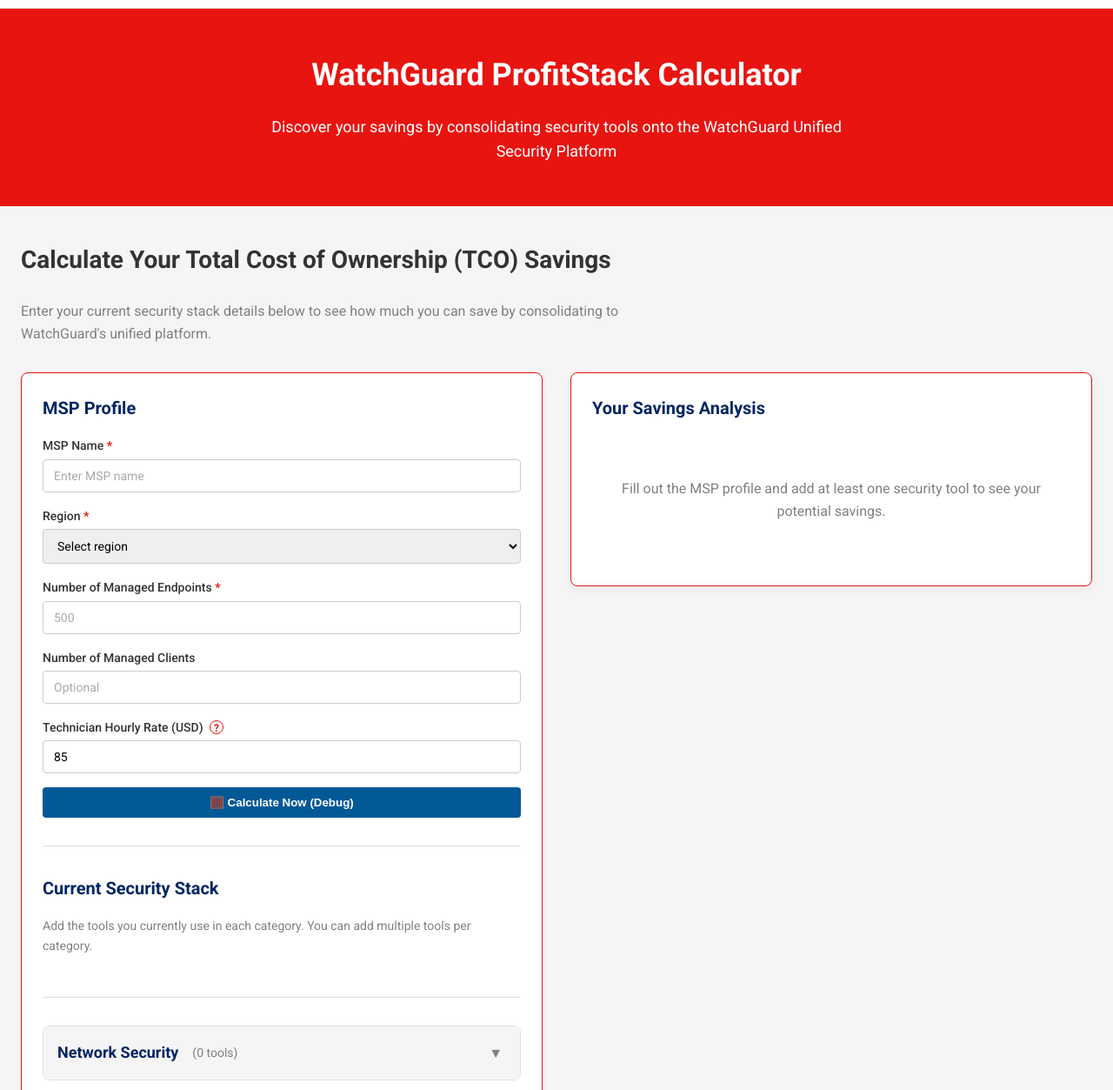
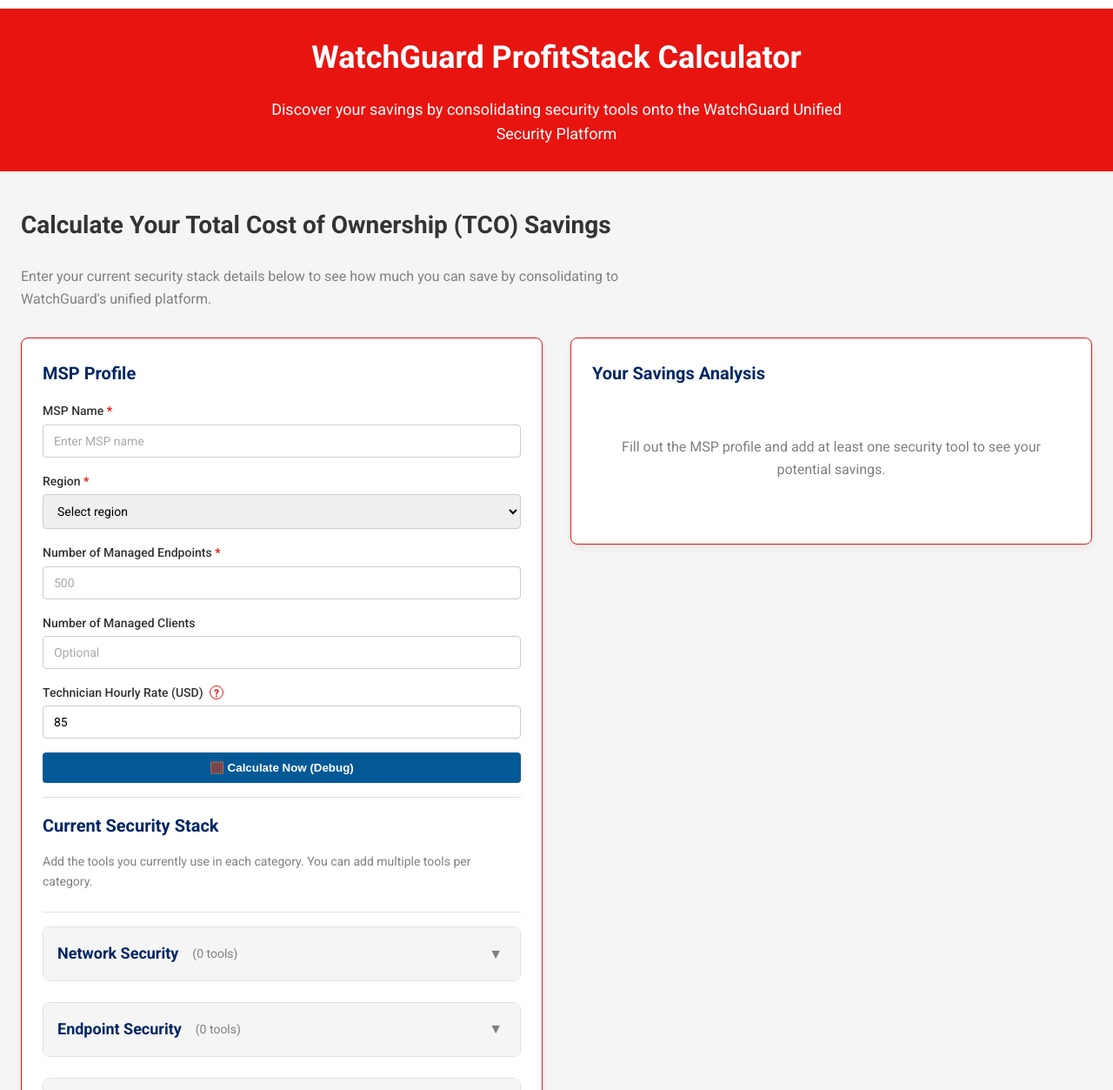
Before and after one commit to brandondelgado-wgrd/Profistack-Calculator, a plain HTML site: page index.html in a window 1280 px wide. Shown: the part 47-1300 px from the top of the page at 87% size. Drawn offline with nearby package versions, Linux system fonts and the light colour scheme.

Commit message:
Reduce padding and margin sizes for improved layout consistency

```diff
--- a/styles.css
+++ b/styles.css
@@ -68,7 +68,7 @@
 .hero {
   background-color: var(--wg-red);
   color: var(--wg-white);
-  padding: 48px var(--spacing-lg);
+  padding: 28px var(--spacing-lg);
   text-align: center;
 }
 
@@ -145,8 +145,8 @@
    ============================================================================ */
 
 .form-section {
-  margin-bottom: var(--spacing-xl);
-  padding-bottom: var(--spacing-xl);
+  margin-bottom: var(--spacing-md);
+  padding-bottom: var(--spacing-md);
   border-bottom: 1px solid var(--wg-border);
 }
 
@@ -158,7 +158,7 @@
 
 .section-title {
   margin-top: 0;
-  margin-bottom: var(--spacing-md);
+  margin-bottom: var(--spacing-sm);
   font-size: 20px;
   font-weight: 700;
   color: var(--wg-dark-blue);
@@ -167,7 +167,7 @@
 .section-description {
   font-size: 14px;
   color: var(--wg-gray);
-  margin-bottom: var(--spacing-md);
+  margin-bottom: var(--spacing-sm);
 }
 
 /* ============================================================================
```
